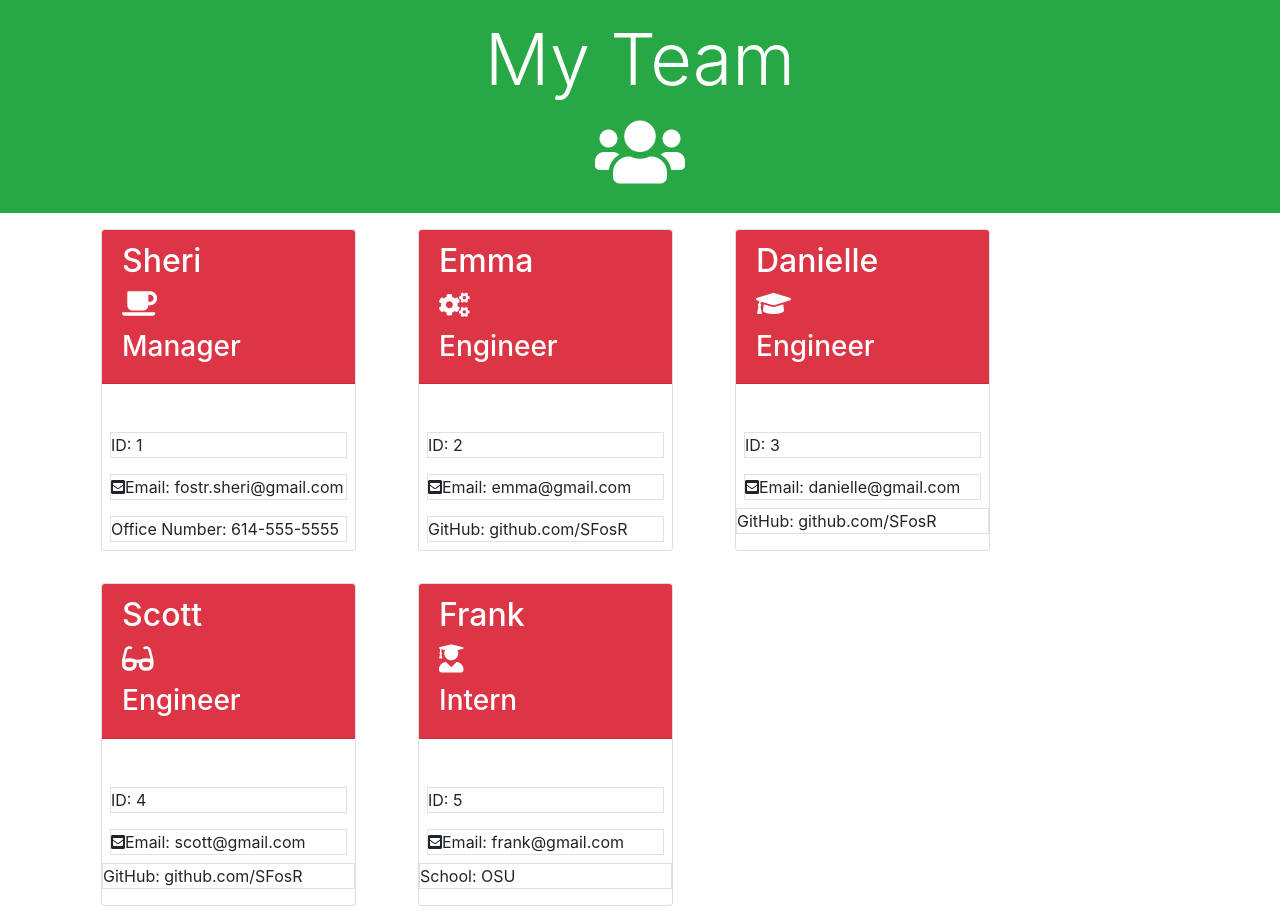
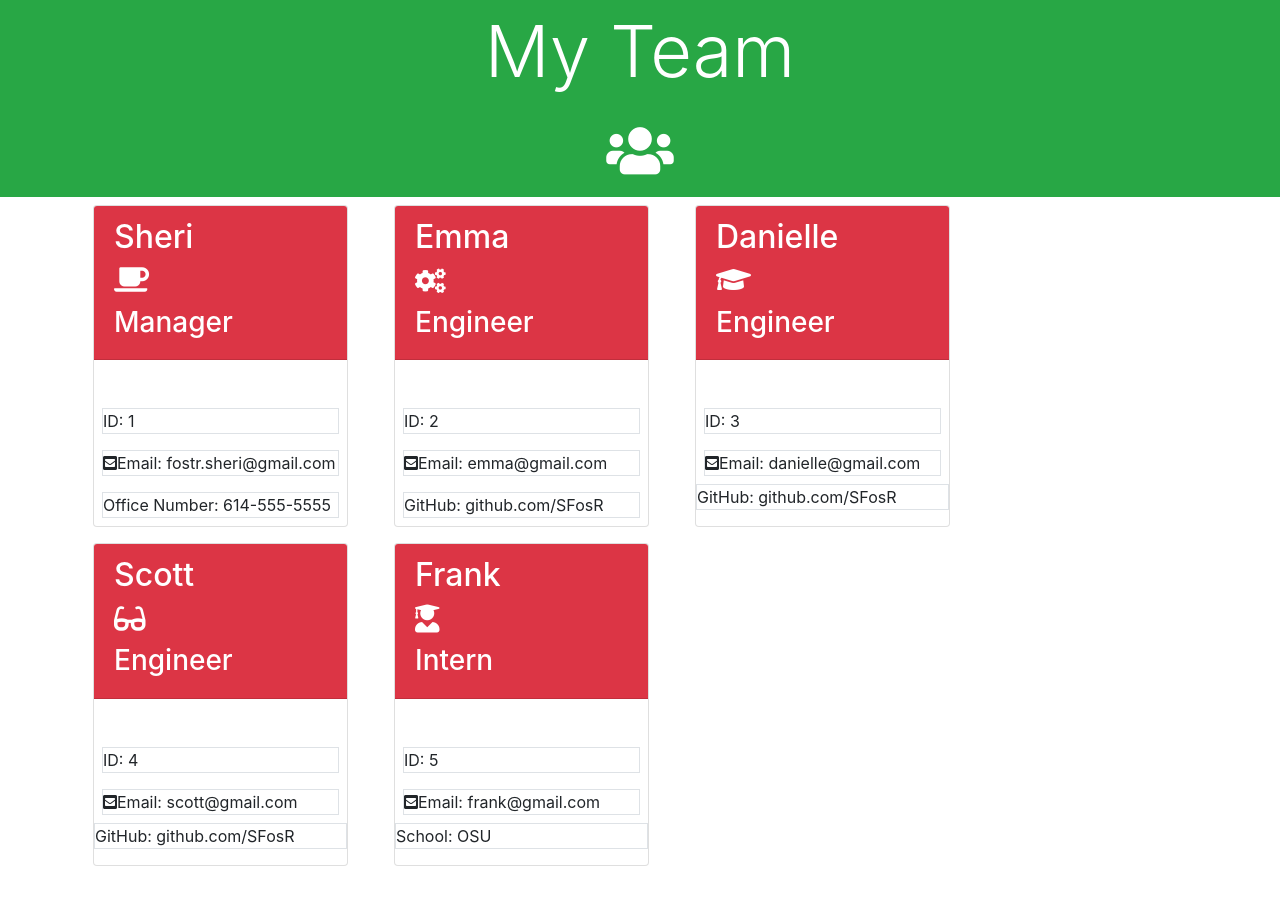
Before and after one commit to SFosR/TeamProfileGenerator, a website: page dist/index.html in a window 1280 px wide. After the commit the page ends 874 px from the top, so only its background shows below. Drawn offline with nearby package versions, Linux system fonts and the light colour scheme.

Commit message:
added screenshot

```diff
--- a/dist/index.html
+++ b/dist/index.html
@@ -14,15 +14,15 @@
 </head>
 
 <body>
-  <header class="bg-success p-3">
-    <h1 class="display-3 text-center text-white fw-bolder">My Team</h1>
-    <div class="display-3 text-center text-white fw-bolder"><i class="fas fa-users"></i></div>
+  <header class="bg-success p-2">
+    <h3 class="display-3 text-center text-white fw-bolder">My Team</h3>
+    <div class="display-3 text-center text-white fw-bolder"><i class="fas fa-users fa-xs"></i></div>
   </header>
 
   <div class="container">
     <div class="row">
 
-      <div class="col-3 m-3">
+      <div class="col-3 m-2">
         <div class="card">
           <div class="card-header bg-danger text-white">
             <h2>Sheri</h2>
@@ -37,7 +37,7 @@
       </div>
 
 
-<div class="col-3 m-3">
+<div class="col-3 m-2">
   <div class="card">
     <div class="card-header bg-danger text-white">
     <h2>Emma</h2>
@@ -53,7 +53,7 @@
 
 
 
-<div class="col-3 m-3">
+<div class="col-3 m-2">
   <div class="card">
     <div class="card-header bg-danger text-white">
       <h2>Danielle</h2>
@@ -67,7 +67,7 @@
   </div>
 </div>
 
-<div class="col-3 m-3">
+<div class="col-3 m-2">
   <div class="card">
     <div class="card-header bg-danger text-white">
       <h2>Scott</h2>
@@ -81,7 +81,7 @@
   </div>
 </div>
 
-<div class="col-3 m-3">
+<div class="col-3 m-2">
   <div class="card">
     <div class="card-header bg-danger text-white">
       <h2>Frank</h2>
```
Also changed, not shown: src/Screen Shot 2021-12-08 at 5.48.30 PM.png (added).
